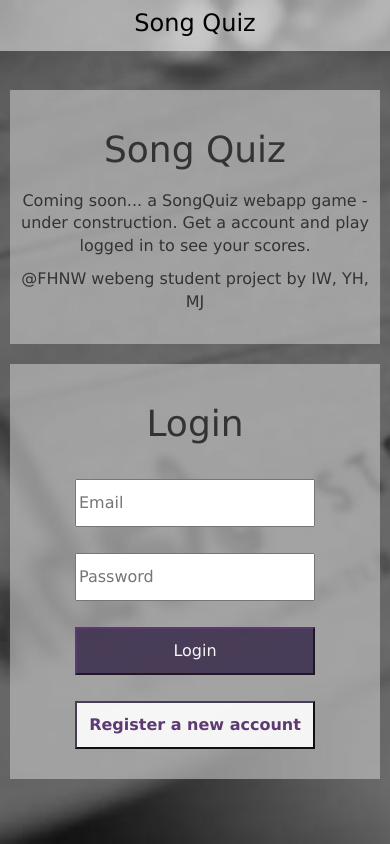
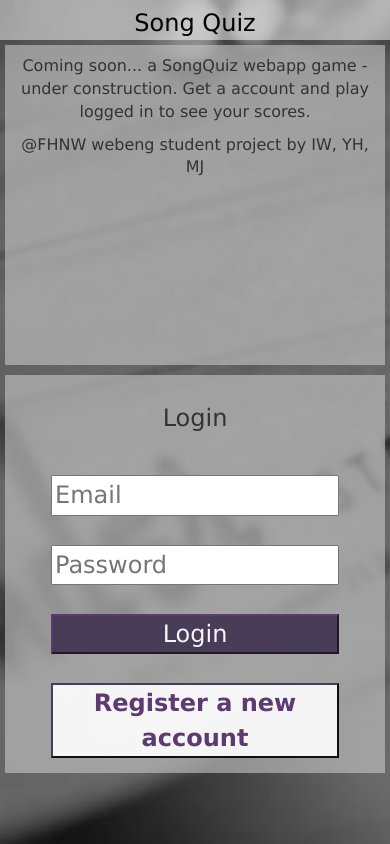
Before and after one commit to widmerin/songquiz, a PHP site: page / in a window 390 px wide. Run offline with PHP 8.4, Linux system fonts and the light colour scheme.

Commit message:
responsive adaption

```diff
--- a/css/mobile_style.css
+++ b/css/mobile_style.css
@@ -1,28 +1,100 @@
 @media screen and (max-width: 480px) {
+    /****** SongQuiz - CSS Bootstrap Customization Responsive 480px******/
+    html, body{
+        font-size: 1em;
+    }
+    header{
+        height: 40px;
+        width: 100%;
+    }
+    h1{
+        font-size: 1.5em;
+    }
+    h3{
+        font-size: 1.5em;
+    }
+    .wrapper {
+        max-width: 480px;
+    }
+    /*-------------- Main Container --------------*/
+    main{
+        padding-top: 40px;
+    }
     main .content {
         width: 100%;
+        height: 100%;
     }
-
     main .content section {
-		min-height: auto;
+        min-height: 20em;
+        margin:5px;
+        padding: 10px 5px;
     }
-
-	#cover img {
-	    max-width: 5em;
+    /*-------------- Cover Section --------------*/
+    #cover img{
+        margin: 20px 10px;
+        max-width: 7em;
     }
-
-
-	header #btLogout {
+    /*-------------- Table Section --------------*/
+    #score table {
+        min-width: 200px;
+        margin: 0 auto;
+        margin-bottom: 10px;
+    }
+    #score table tr:first-child {
+        font-weight: bold;
+    }
+    /*-------------- Buttons & Textelements --------------*/
+    button, input {
+        min-height: 1em;
+        margin: 1em auto;
+        max-width: 12em;
+        width: 100%;
+    }
+    button, input, select, textarea {
+        margin-bottom: 5px;
+        font-size: 1.5em;
+    }
+    #btLogout {
         visibility: hidden;
     }
-
-	header #btLogoutSmall {
+    #btLogoutSmall {
         visibility: visible;
         position: absolute;
         right: 0;
         top: 0;
-		margin: 0.1em 1em;
+        margin: 0em 0.3em;
         font-size: 2em;
     }
+    .btn-violet {
+    }
+    .btn-violet:hover {
+    }
+   .btn-white {
+    }
+    .btn-white:hover {
+    }
+    .btn-correct,
+    .btn-correct:hover,
+    .btn-correct:focus,
+    .btn-correct:active {
+    }
+    .btn-correctWouldHaveBeen,
+    .btn-correctWouldHaveBeen:hover,
+    .btn-correctWouldHaveBeen:focus,
+    .btn-correctWouldHaveBeen:active  {
+    }
+    .btn-wrong,
+    .btn-wrong:hover,
+    .btn-correctWouldHaveBeen:focus,
+    .btn-correctWouldHaveBeen:active  {
+    }
 
+    #game #next {
+        right: 5px;
+        bottom: 5px;
+        max-width: 2em;
     }
+    #game #next .fa {
+        font-size: 1.5em;
+    }
+}
--- a/index.html
+++ b/index.html
@@ -44,7 +44,6 @@
     <!-- Content Left Column-->
     <section class="content">
        <section id="intro">
-            <h1>Song Quiz</h1>
             <p>Coming soon... a SongQuiz webapp game - under construction. Get a account and play logged in to see your scores.</p>
             <p>@FHNW webeng student project by IW, YH, MJ</p>
        </section>
```
Lines whose indentation alone changed are shown as unchanged.
